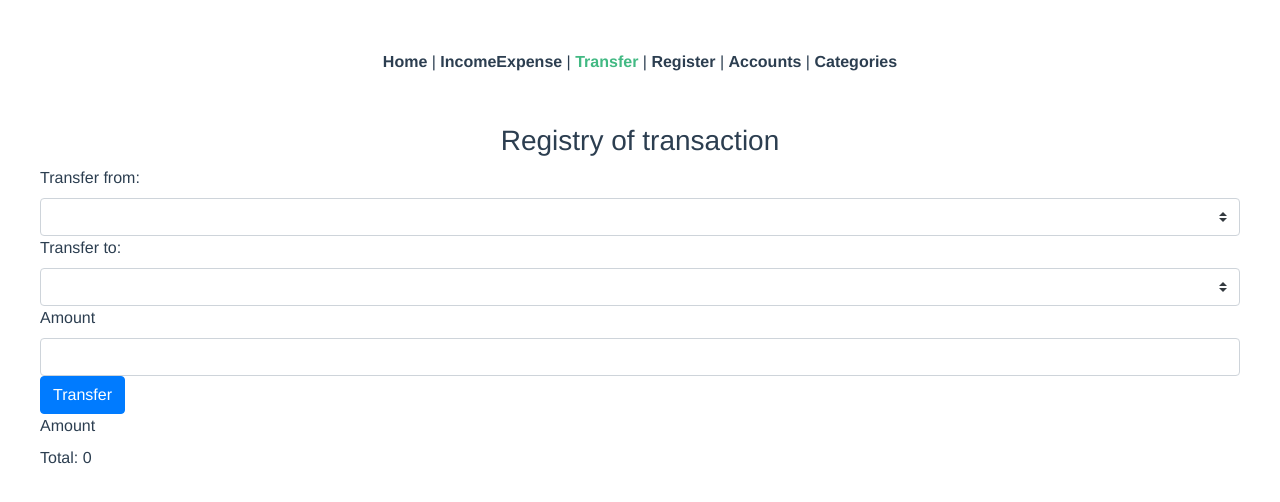
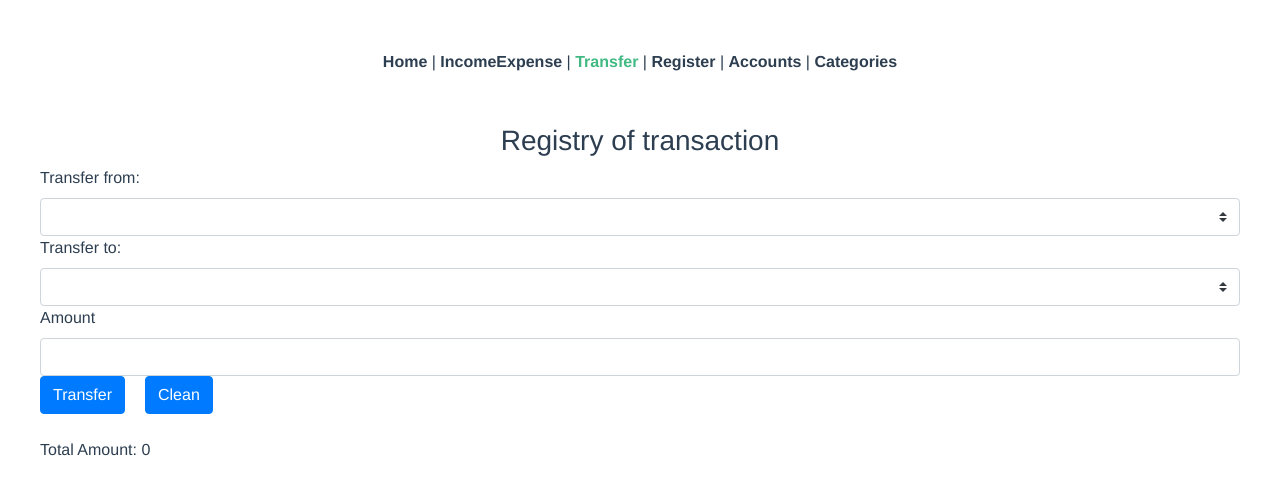
Before and after one commit to humanoastuto/Proyect-Enterprise-Wallet, a Vue app: page /#/transfer in a window 1280 px wide. Shown: the top 502 px of the page. Built offline with nearby package versions, Linux system fonts and the light colour scheme.

Commit message:
Task-Transfer-1-2-3-5 and Task-Priority Done
Tasks done where removed

```diff
--- a/src/views/Transfer.vue
+++ b/src/views/Transfer.vue
@@ -8,8 +8,8 @@
           class="browser-default custom-select"
           v-model="registry.transferSource"
         >
-          <option v-for="(registry, index) in registrys" :key="index">
-            {{ registry.name }}
+          <option v-for="(account, index) in accounts" :key="index">
+            {{ account.name }}
           </option>
         </select>
         <label>Transfer to: </label>
@@ -17,25 +17,23 @@
           class="browser-default custom-select"
           v-model="registry.transferDestination"
         >
-          <option v-for="(registry, index) in registrys" :key="index">
-            {{ registry.name }}
+          <option v-for="(account, index) in accounts" :key="index">
+            {{ account.name }}
           </option>
         </select>
         <label>Amount</label>
         <input class="form-control" v-model="registry.transferAmount" />
         <button
-          class="btn btn-primary"
-          @click="
-            transferRegistrySource();
-            transferRegistryDestination();
-          "
+          class="btn btn-primary btn-primary-left"
+          @click="transferRegistry()"
         >
           Transfer
         </button>
+        <button class="btn btn-primary" @click="cleanText">Clean</button>
       </div>
-      <label>Amount</label>
+      <label></label>
       <br />
-      <label>Total: {{ totalAmount }}</label>
+      <label>Total Amount: {{ totalAmount }}</label>
     </div>
     <div class="col-sm-12">
       <div
@@ -93,22 +91,21 @@ export default {
         name: "",
         category: "",
         amount: "",
-        type_search: "Income"
+        type_search: "Income",
+        transferSource: "",
+        transferDestination: "",
+        transferAmount: ""
       },
-      registrys: []
+      account: {
+        accountName: "",
+        name: "",
+        id: ""
+      },
+      registrys: [],
+      accounts: []
     };
   },
   methods: {
-    addRegistry: function() {
-      let { name, category, amount, type_search } = this.registry;
-      this.registrys.push({
-        name,
-        category,
-        amount,
-        type_search
-      });
-      localStorage.setItem("reg-local", JSON.stringify(this.registrys));
-    },
     delRegistry: function(index) {
       this.registrys.splice(index, 1);
       localStorage.setItem("reg-local", JSON.stringify(this.registrys));
@@ -134,46 +131,56 @@ export default {
         x.style.display = "none";
       }
     },
-    transferRegistrySource: function() {
+    transferRegistry: function() {
+      if (
+        this.registry.transferSource === "" ||
+        this.registry.transferDestination === "" ||
+        this.registry.transferAmount === ""
+      ) {
+        alert("You must complete all the fields");
+      } else {
         let name = this.registry.transferSource;
         let category = "Transfer";
         let amount = this.registry.transferAmount;
         let type_search = "Expense";
-
         this.registrys.push({
           name,
           category,
           amount,
           type_search
         });
-    },
-    transferRegistryDestination: function() {
-      let name = this.registry.transferDestination;
-      let category = "Transfer";
-      let amount = this.registry.transferAmount;
-      let type_search = "Income";
-
+        name = this.registry.transferDestination;
+        category = "Transfer";
+        amount = this.registry.transferAmount;
+        type_search = "Income";
         this.registrys.push({
           name,
           category,
           amount,
           type_search
         });
+      }
     },
+
     cleanText: function() {
-      this.registry.name = "";
-      this.registry.category = "";
-      this.registry.type_search = "Income";
-      this.registry.amount = "";
+      this.registry.transferSource = "";
+      this.registry.transferDestination = "";
+      this.registry.transferAmount = "";
     }
   },
 
   created: function() {
-    let registrysDB = JSON.parse(localStorage.getItem("reg-local"));
+    const registrysDB = JSON.parse(localStorage.getItem("reg-local"));
+    const accountsDB = JSON.parse(localStorage.getItem("reg-Users"));
     if (registrysDB === null) {
       this.registrys = [];
     } else {
       this.registrys = registrysDB;
+    }
+    if (accountsDB === null) {
+      this.accounts = [];
+    } else {
+      this.accounts = accountsDB;
     }
   },
   computed: {
@@ -217,4 +224,7 @@ export default {
 .nota {
   padding: 5px;
 }
+.btn-primary-left {
+  margin-right: 20px;
+}
 </style>
```
Also changed, not shown: 1 other file (tests, documents, lock files or other folders). Lines whose indentation alone changed are shown as unchanged.
